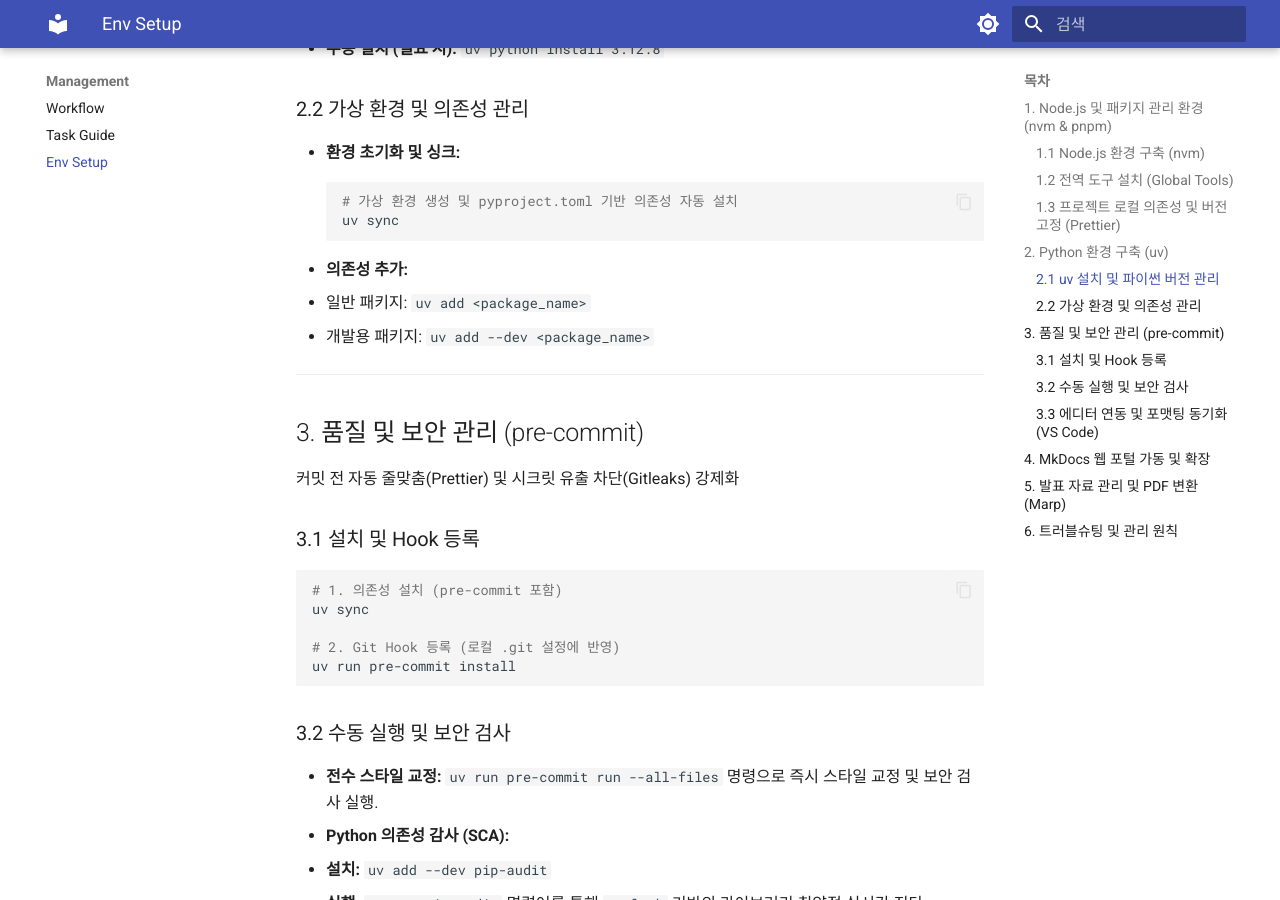
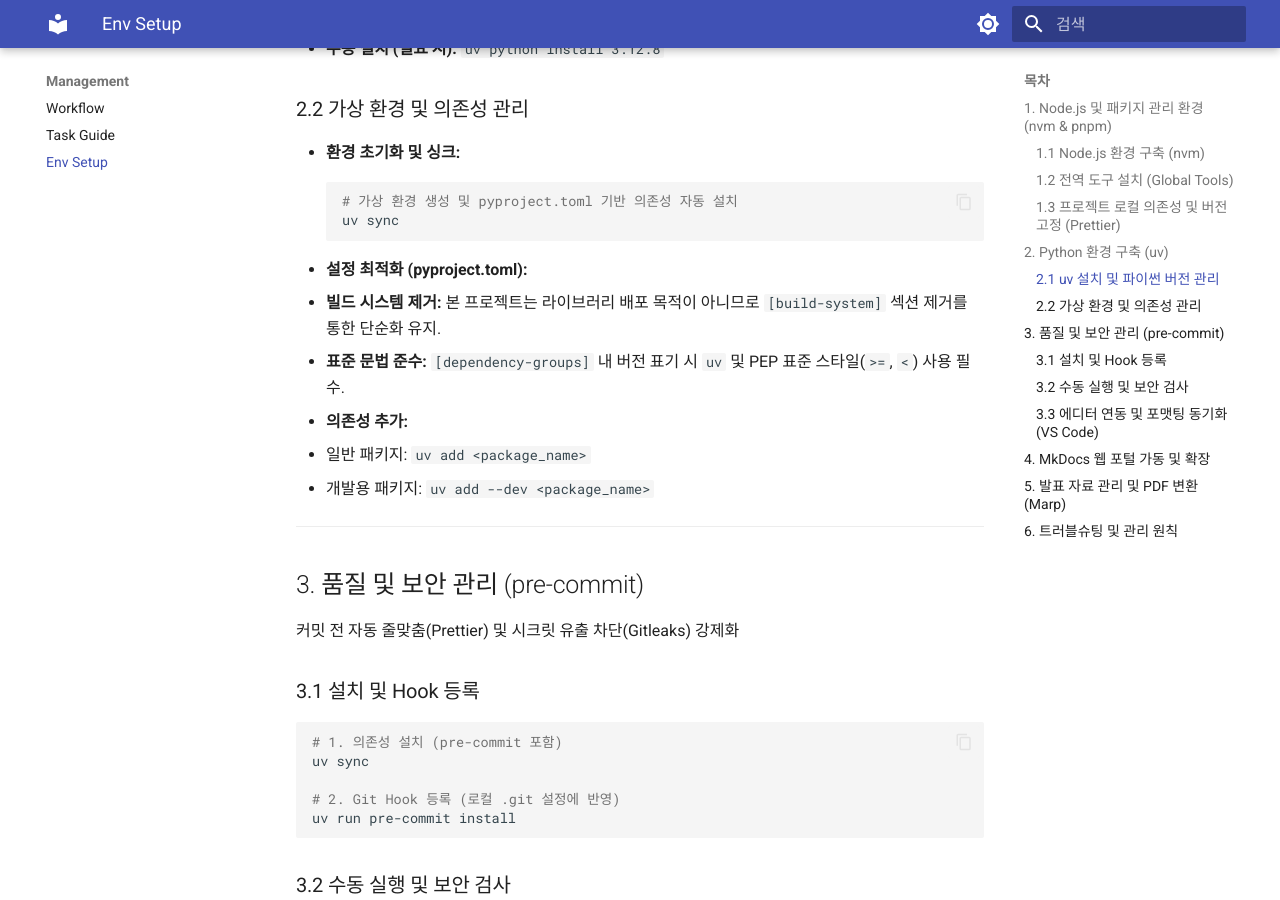
Before and after one commit to ksj686/cloud_infra, an MkDocs documentation site: the page built from docs/ENVIRONMENT_SETUP.md, in a window 1280 px wide and 900 px high, scrolled down 1516 px. Built offline with MkDocs 1.6.1 and Material for MkDocs 9.7.7, drawn with Linux system fonts in a browser that asks for light colours.

Commit message:
refactor: uv 기반 pyproject.toml 구조 최적화 및 환경 가이드 보완  - pyproject.toml 내 불필요한 build-system 섹션 제거 및 uv 표준 문법 적용  - ENVIRONMENT_SETUP.md에 의존성 그룹 관리 및 설정 최적화 지침 추가  - 프로젝트 설정 단순화를 통한 유지보수성 및 빌드 안정성 강화

````diff
--- a/docs/ENVIRONMENT_SETUP.md
+++ b/docs/ENVIRONMENT_SETUP.md
@@ -59,6 +59,9 @@
   # 가상 환경 생성 및 pyproject.toml 기반 의존성 자동 설치
   uv sync
   ```
+- **설정 최적화 (pyproject.toml):**
+  - **빌드 시스템 제거:** 본 프로젝트는 라이브러리 배포 목적이 아니므로 `[build-system]` 섹션 제거를 통한 단순화 유지.
+  - **표준 문법 준수:** `[dependency-groups]` 내 버전 표기 시 `uv` 및 PEP 표준 스타일(`>=`, `<`) 사용 필수.
 - **의존성 추가:**
   - 일반 패키지: `uv add <package_name>`
   - 개발용 패키지: `uv add --dev <package_name>`
````
Also changed, not shown: pyproject.toml (+2 -9 lines), 1 other file.
